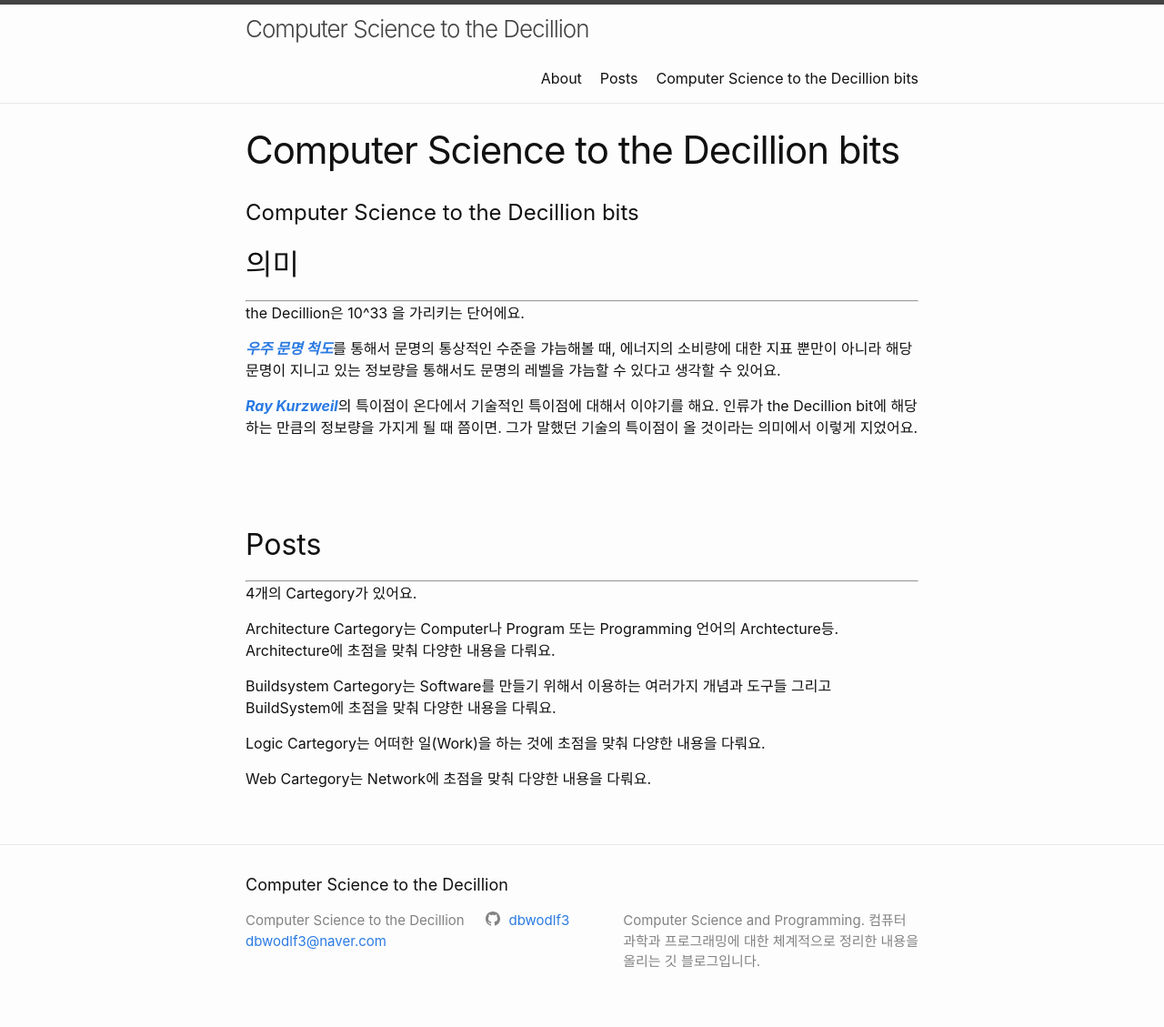
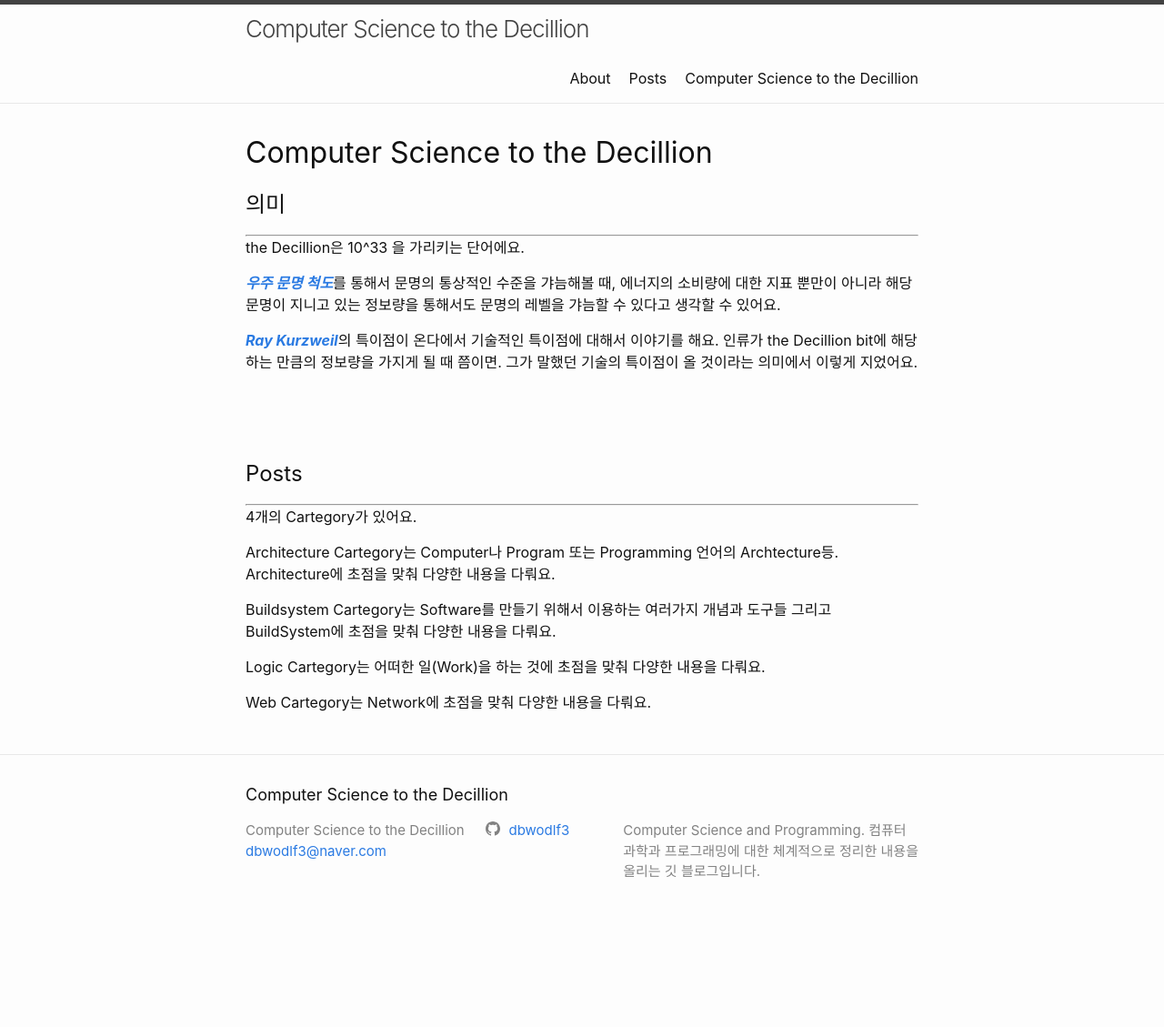
Before and after one commit to dbwodlf3/dbwodlf3.github.io, a Jekyll site: the page built from index.md, in a window 1280 px wide. Shown: the whole page at 91% size. Built offline with Jekyll 4.4.1, drawn with Linux system fonts in a browser that asks for light colours; our own code applies the rules of GitHub Pages for plain Markdown files; after the commit the page ends 1030 px from its top, so only the background shows below that.

Commit message:
Basic Settings..(4)

```diff
--- a/index.md
+++ b/index.md
@@ -2,10 +2,10 @@
 # Feel free to add content and custom Front Matter to this file.
 # To modify the layout, see https://jekyllrb.com/docs/themes/#overriding-theme-defaults
 
-layout: page
+layout: default
 ---
 
-# Computer Science to the Decillion bits
+# Computer Science to the Decillion
 
 ## 의미
 ---
```
Also changed, not shown: _posts/2018-05-20-welcome-to-jekyll.markdown (deleted, +0 -25 lines).
